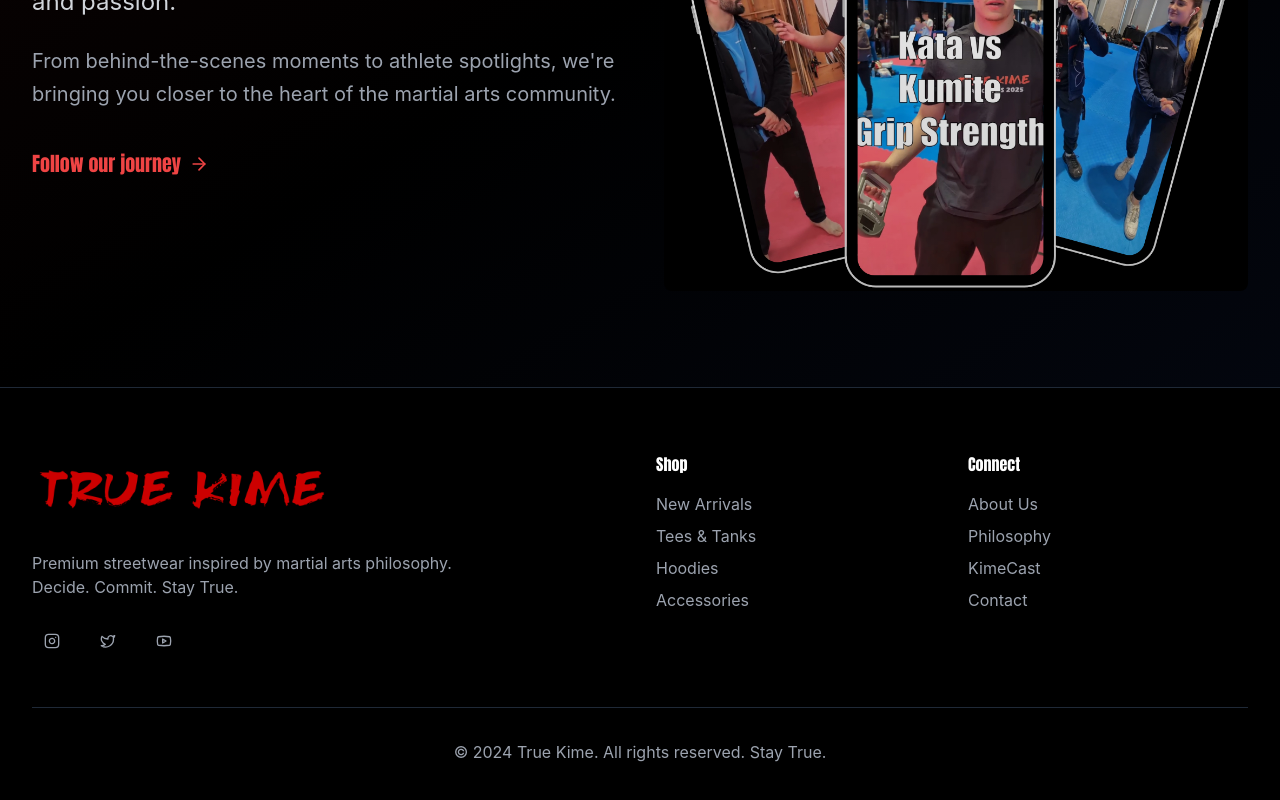
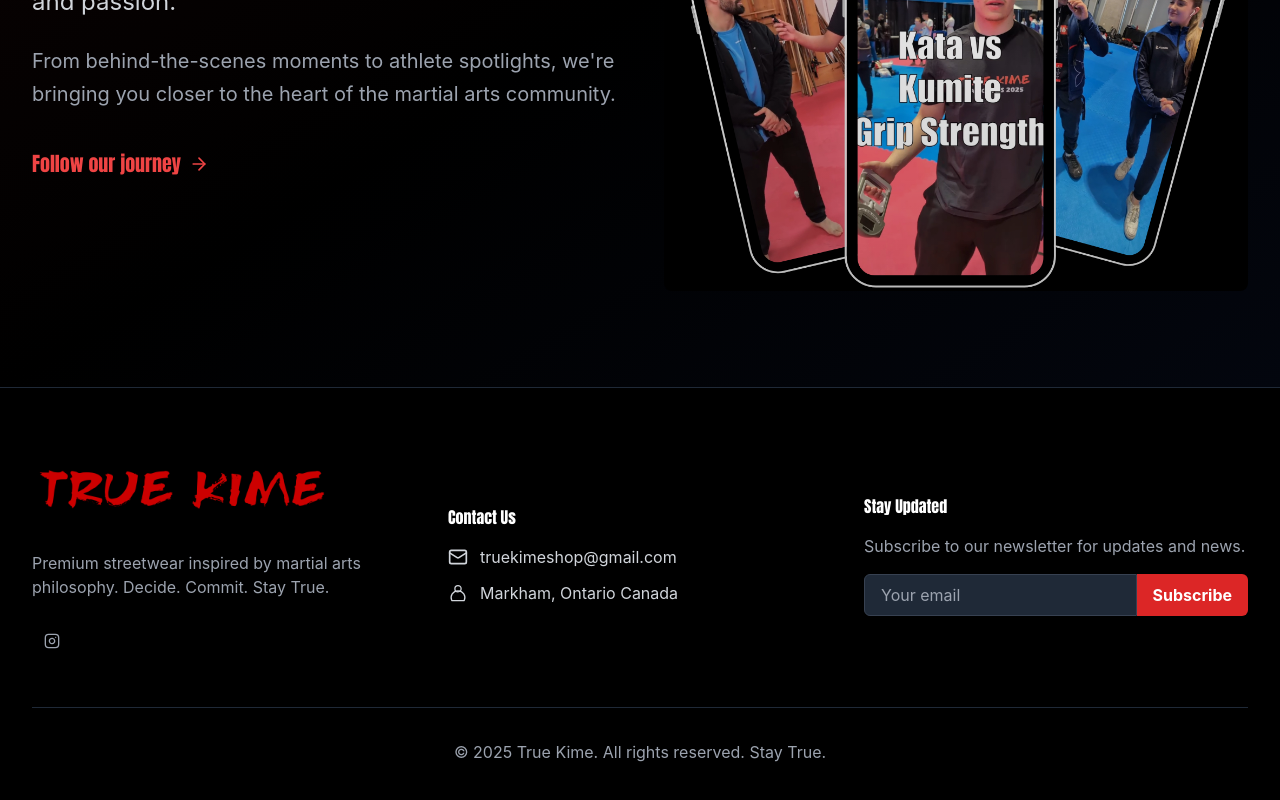
Before and after one commit to spectaboy/true-kime-homepage, a Next.js app: page / in a window 1280 px wide. Shown: the part 3547-4347 px from the top of the page. Built offline with nearby package versions, Linux system fonts and the light colour scheme.

Commit message:
bottom home bar edit

```diff
--- a/app/page.tsx
+++ b/app/page.tsx
@@ -5,7 +5,7 @@ import { useState, useEffect, useRef } from "react"
 import { Button } from "@/components/ui/button"
 import { Card, CardContent } from "@/components/ui/card"
 import { Badge } from "@/components/ui/badge"
-import { ShoppingCart, Instagram, Twitter, Youtube, ArrowRight, Star, Play } from "lucide-react"
+import { ShoppingCart, Instagram, Twitter, Youtube, ArrowRight, Star, Play, Mail } from "lucide-react"
 import Image from "next/image"
 import AnimatedHoodie from "@/components/animated-hoodie"
 import { motion } from "framer-motion"
@@ -529,80 +529,54 @@ export default function TrueKimeHomepage() {
       {/* Footer */}
       <footer className="bg-black border-t border-gray-800 py-16">
         <div className="max-w-7xl mx-auto px-4 sm:px-6 lg:px-8">
-          <div className="grid grid-cols-1 md:grid-cols-4 gap-8">
-            <div className="md:col-span-2">
+          <div className="grid grid-cols-1 md:grid-cols-3 gap-8">
+            {/* Brand/About + Instagram */}
+            <div className="md:col-span-1 flex flex-col justify-center">
               <Image src="/images/true-kime-logo-alt.png" alt="TRUE KIME" width={300} height={80} className="mb-6" />
               <p className="text-gray-400 mb-6 max-w-md font-body">
                 Premium streetwear inspired by martial arts philosophy. Decide. Commit. Stay True.
               </p>
               <div className="flex space-x-4">
-                <Button variant="ghost" size="sm" className="text-gray-400 hover:text-red-500 font-brand">
-                  <Instagram className="w-5 h-5" />
-                </Button>
-                <Button variant="ghost" size="sm" className="text-gray-400 hover:text-red-500 font-brand">
-                  <Twitter className="w-5 h-5" />
-                </Button>
-                <Button variant="ghost" size="sm" className="text-gray-400 hover:text-red-500 font-brand">
-                  <Youtube className="w-5 h-5" />
-                </Button>
+                <a href="https://instagram.com/truekimeshop" target="_blank" rel="noopener noreferrer">
+                  <Button variant="ghost" size="sm" className="text-gray-400 hover:text-red-500 font-brand">
+                    <Instagram className="w-5 h-5" />
+                  </Button>
+                </a>
               </div>
             </div>
-
-            <div>
-              <h4 className="text-white font-semibold mb-4 font-brand">Shop</h4>
-              <ul className="space-y-2 text-gray-400 font-body">
-                <li>
-                  <a href="#" className="hover:text-red-500 transition-colors">
-                    New Arrivals
-                  </a>
-                </li>
-                <li>
-                  <a href="#" className="hover:text-red-500 transition-colors">
-                    Tees & Tanks
-                  </a>
-                </li>
-                <li>
-                  <a href="#" className="hover:text-red-500 transition-colors">
-                    Hoodies
-                  </a>
-                </li>
-                <li>
-                  <a href="#" className="hover:text-red-500 transition-colors">
-                    Accessories
-                  </a>
-                </li>
-              </ul>
+            {/* Contact Us section */}
+            <div className="md:col-span-1 flex flex-col justify-center">
+              <h4 className="text-white font-semibold mb-4 font-brand">Contact Us</h4>
+              <div className="flex flex-col gap-3 text-gray-300 font-body">
+                <a href="mailto:truekimeshop@gmail.com" className="inline-flex items-center space-x-3 hover:text-red-500 transition-colors">
+                  <Mail className="w-5 h-5" />
+                  <span>truekimeshop@gmail.com</span>
+                </a>
+                <div className="inline-flex items-center space-x-3">
+                  <svg xmlns="http://www.w3.org/2000/svg" fill="none" viewBox="0 0 24 24" strokeWidth="1.5" stroke="currentColor" className="w-5 h-5">
+                    <path strokeLinecap="round" strokeLinejoin="round" d="M15.75 6.75a3.75 3.75 0 11-7.5 0 3.75 3.75 0 017.5 0z" />
+                    <path strokeLinecap="round" strokeLinejoin="round" d="M19.5 21a8.25 8.25 0 10-15 0h15z" />
+                  </svg>
+                  <span>Markham, Ontario Canada</span>
+                </div>
+              </div>
             </div>
-
-            <div>
-              <h4 className="text-white font-semibold mb-4 font-brand">Connect</h4>
-              <ul className="space-y-2 text-gray-400 font-body">
-                <li>
-                  <a href="#" className="hover:text-red-500 transition-colors">
-                    About Us
-                  </a>
-                </li>
-                <li>
-                  <a href="#" className="hover:text-red-500 transition-colors">
-                    Philosophy
-                  </a>
-                </li>
-                <li>
-                  <a href="#" className="hover:text-red-500 transition-colors">
-                    KimeCast
-                  </a>
-                </li>
-                <li>
-                  <a href="#" className="hover:text-red-500 transition-colors">
-                    Contact
-                  </a>
-                </li>
-              </ul>
+            {/* Newsletter sign-up */}
+            <div className="md:col-span-1 flex flex-col justify-center">
+              <h4 className="text-white font-semibold mb-4 font-brand">Stay Updated</h4>
+              <p className="text-gray-400 mb-4 font-body">Subscribe to our newsletter for updates and news.</p>
+              <form className="flex">
+                <input
+                  type="email"
+                  placeholder="Your email"
+                  className="px-4 py-2 rounded-l-md bg-gray-800 text-white border border-gray-700 focus:outline-none focus:ring-2 focus:ring-red-500 w-full"
+                />
+                <button type="submit" className="px-4 py-2 bg-red-600 text-white rounded-r-md font-bold hover:bg-red-700 transition">Subscribe</button>
+              </form>
             </div>
           </div>
-
           <div className="border-t border-gray-800 mt-12 pt-8 text-center text-gray-400 font-body">
-            <p>&copy; 2024 True Kime. All rights reserved. Stay True.</p>
+            <p>&copy; 2025 True Kime. All rights reserved. Stay True.</p>
           </div>
         </div>
       </footer>
```
